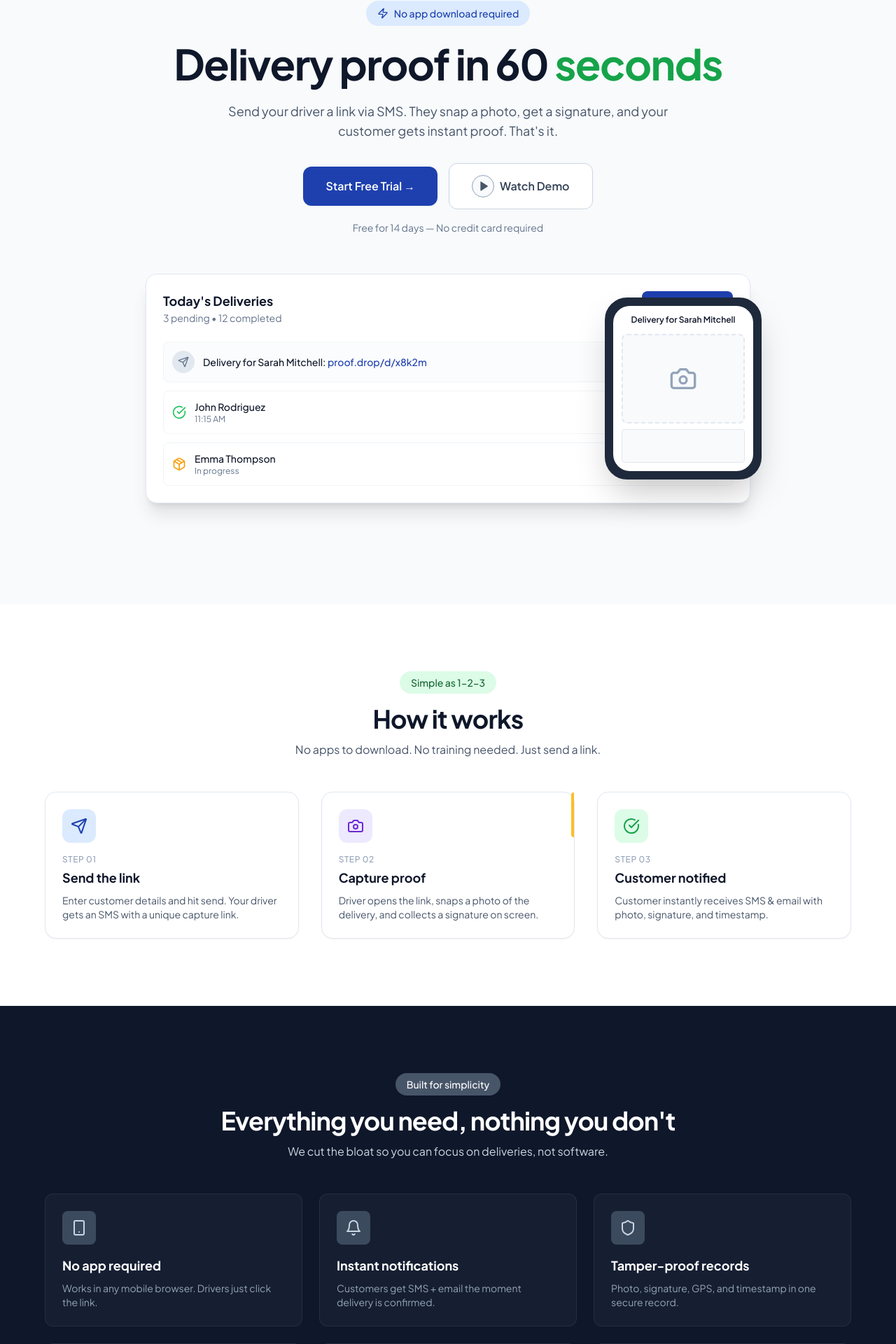
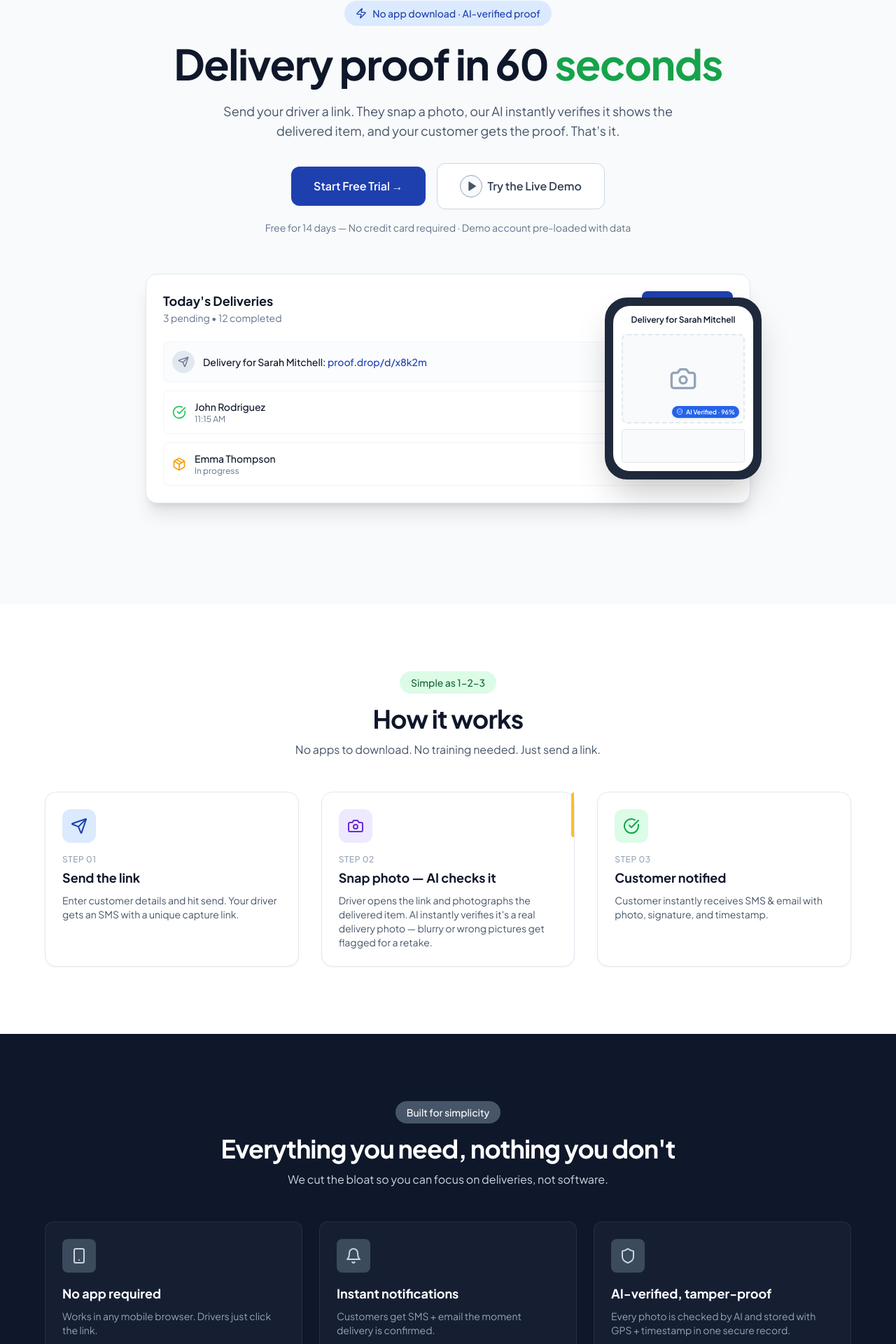
Before and after one commit to hemanth-sharma/ProofDrop, a Next.js app: page / in a window 1280 px wide. Shown: the part 144-2064 px from the top of the page at 70% size. Built offline with nearby package versions, Linux system fonts and the light colour scheme.

Commit message:
ui: update landing page positioning, demo login flow, and root layout

```diff
--- a/app/layout.tsx
+++ b/app/layout.tsx
@@ -9,8 +9,9 @@ const plusJakarta = Plus_Jakarta_Sans({
 })
 
 export const metadata: Metadata = {
-  title: "ProofDrop — Proof of Delivery",
-  description: "Snap a photo, get a signature, send proof to your customer. No app required.",
+  title: "ProofDrop — AI-Verified Proof of Delivery",
+  description:
+    "Send drivers a link, they snap a photo, AI verifies it, and customers get instant proof. No app required.",
 }
 
 export default function RootLayout({
--- a/app/login/page.tsx
+++ b/app/login/page.tsx
@@ -13,6 +13,7 @@ import {
   CardHeader,
   CardTitle,
 } from "@/components/ui/card"
+import { Sparkles } from "lucide-react"
 
 export default function LoginPage() {
   const [email, setEmail] = useState("")
@@ -32,23 +33,8 @@ export default function LoginPage() {
       return
     }
     window.location.href = "/dashboard"
-    // window.location.assign("/dashboard")
   }
 
-  async function signInWithGoogle() {
-    setLoading(true)
-    setError(null)
-    const supabase = createClient()
-    const { error: err } = await supabase.auth.signInWithOAuth({
-      provider: "google",
-      options: { redirectTo: `${window.location.origin}/auth/callback` },
-    })
-    if (err) {
-      setError(err.message)
-      setLoading(false)
-      return
-    }
-  }
   async function signInDemoUser(e: React.FormEvent){
     e.preventDefault()
     setLoading(true)
@@ -104,30 +90,27 @@ export default function LoginPage() {
           <CardDescription>Access your ProofDrop dashboard</CardDescription>
         </CardHeader>
         <CardContent className="space-y-4">
-        <Button
+        <div className="rounded-lg border border-blue-100 bg-blue-50/60 p-3">
+          <Button
             type="submit"
             variant="outline"
-            className="w-full bg-green-500 text-white hover:bg-green-700"
+            className="w-full bg-green-600 text-white hover:bg-green-700 border-green-600"
             onClick={signInDemoUser}
             disabled={loading}
           >
+            <Sparkles className="mr-1 h-4 w-4" />
             Login with Demo User
           </Button>
-          <Button
-            type="button"
-            variant="outline"
-            className="w-full"
-            onClick={signInWithGoogle}
-            disabled={loading}
-          >
-            Continue with Google
-          </Button>
+          <p className="mt-2 text-center text-[11px] text-slate-500 leading-relaxed">
+            Full walkthrough data included — deliveries, drivers, AI-verified proofs &amp; reports.
+          </p>
+        </div>
           <div className="relative">
             <div className="absolute inset-0 flex items-center">
               <span className="w-full border-t" />
             </div>
             <div className="relative flex justify-center text-xs uppercase">
-              <span className="bg-card px-2 text-muted-foreground">Or</span>
+              <span className="bg-card px-2 text-muted-foreground">Or use your account</span>
             </div>
           </div>
           <form onSubmit={signInWithEmail} className="space-y-4">
--- a/app/page.tsx
+++ b/app/page.tsx
@@ -17,6 +17,7 @@ import {
   Package,
   Cake,
   Play,
+  ShieldCheck,
 } from "lucide-react"
 
 export default function HomePage() {
@@ -29,35 +30,35 @@ export default function HomePage() {
         <div className="mx-auto max-w-4xl text-center">
           <div className="inline-flex items-center gap-2 rounded-full bg-[#dbeafe] px-4 py-2 text-sm font-medium text-[#1e40af]">
             <Zap className="h-4 w-4" />
-            No app download required
+            No app download · AI-verified proof
           </div>
           <h1 className="mt-6 text-4xl font-bold tracking-tight text-slate-900 sm:text-5xl lg:text-6xl">
             Delivery proof in 60{" "}
             <span className="text-[#16a34a]">seconds</span>
           </h1>
           <p className="mx-auto mt-6 max-w-2xl text-lg text-slate-600">
-            Send your driver a link via SMS. They snap a photo, get a signature,
-            and your customer gets instant proof. That&apos;s it.
+            Send your driver a link. They snap a photo, our AI instantly verifies
+            it shows the delivered item, and your customer gets the proof. That&apos;s it.
           </p>
           <div className="mt-8 flex flex-col items-center justify-center gap-4 sm:flex-row">
             <Link
-              href="/login"
+              href="/signup"
               className="inline-flex w-full items-center justify-center gap-2 rounded-xl bg-[#1e40af] px-8 py-4 text-base font-semibold text-white shadow-sm transition-colors hover:bg-[#1d4ed8] sm:w-auto"
             >
               Start Free Trial →
             </Link>
-            <button
-              type="button"
+            <Link
+              href="/login"
               className="inline-flex w-full items-center justify-center gap-2 rounded-xl border border-slate-300 bg-white px-8 py-4 text-base font-semibold text-slate-700 transition-colors hover:bg-slate-50 sm:w-auto"
             >
               <span className="flex h-8 w-8 items-center justify-center rounded-full border border-slate-400 bg-slate-50">
                 <Play className="ml-0.5 h-4 w-4 fill-slate-600 text-slate-600" />
               </span>
-              Watch Demo
-            </button>
+              Try the Live Demo
+            </Link>
           </div>
           <p className="mt-4 text-sm text-slate-500">
-            Free for 14 days — No credit card required
+            Free for 14 days — No credit card required · Demo account pre-loaded with data
           </p>
         </div>
 
@@ -128,8 +129,12 @@ export default function HomePage() {
                 <p className="text-center text-xs font-semibold text-slate-900">
                   Delivery for Sarah Mitchell
                 </p>
-                <div className="mt-3 flex h-32 items-center justify-center rounded-lg border-2 border-dashed border-slate-200 bg-slate-50">
+                <div className="relative mt-3 flex h-32 items-center justify-center rounded-lg border-2 border-dashed border-slate-200 bg-slate-50">
                   <Camera className="h-10 w-10 text-slate-400" />
+                  <span className="absolute bottom-1.5 right-1.5 inline-flex items-center gap-1 rounded-full bg-blue-600 px-1.5 py-0.5 text-[9px] font-semibold text-white shadow">
+                    <ShieldCheck className="h-2.5 w-2.5" />
+                    AI Verified · 96%
+                  </span>
                 </div>
                 <div className="mt-2 h-12 rounded border border-slate-200 bg-slate-50" />
               </div>
@@ -177,11 +182,12 @@ export default function HomePage() {
                 Step 02
               </p>
               <h3 className="mt-1 text-lg font-bold text-slate-900">
-                Capture proof
+                Snap photo — AI checks it
               </h3>
               <p className="mt-2 text-sm text-slate-600">
-                Driver opens the link, snaps a photo of the delivery, and
-                collects a signature on screen.
+                Driver opens the link and photographs the delivered item. AI
+                instantly verifies it&apos;s a real delivery photo — blurry or
+                wrong pictures get flagged for a retake.
               </p>
             </div>
             <div className="rounded-2xl border border-slate-200 bg-white p-6 shadow-sm">
@@ -231,13 +237,13 @@ export default function HomePage() {
               },
               {
                 icon: Shield,
-                title: "Tamper-proof records",
-                desc: "Photo, signature, GPS, and timestamp in one secure record.",
+                title: "AI-verified, tamper-proof",
+                desc: "Every photo is checked by AI and stored with GPS + timestamp in one secure record.",
               },
               {
                 icon: Clock,
                 title: "60-second captures",
-                desc: "Snap photo, get signature, done. Drivers love how fast it is.",
+                desc: "Snap photo, AI approves it, done. Drivers love how fast it is.",
               },
               {
                 icon: FileText,
@@ -358,10 +364,11 @@ export default function HomePage() {
               <div className="space-y-4 px-6 py-8">
                 {[
                   "Unlimited delivery proofs",
-                  "SMS to drivers & customers",
-                  "Email notifications + PDF",
-                  "Photo + signature capture",
-                  "Dashboard & history",
+                  "AI photo verification",
+                  "SMS & WhatsApp to drivers & customers",
+                  "Email notifications + proof links",
+                  "Photo + GPS + timestamp records",
+                  "Dashboard, reports & CSV export",
                   "Your logo & branding",
                   "Priority support",
                 ].map((feature) => (
```
